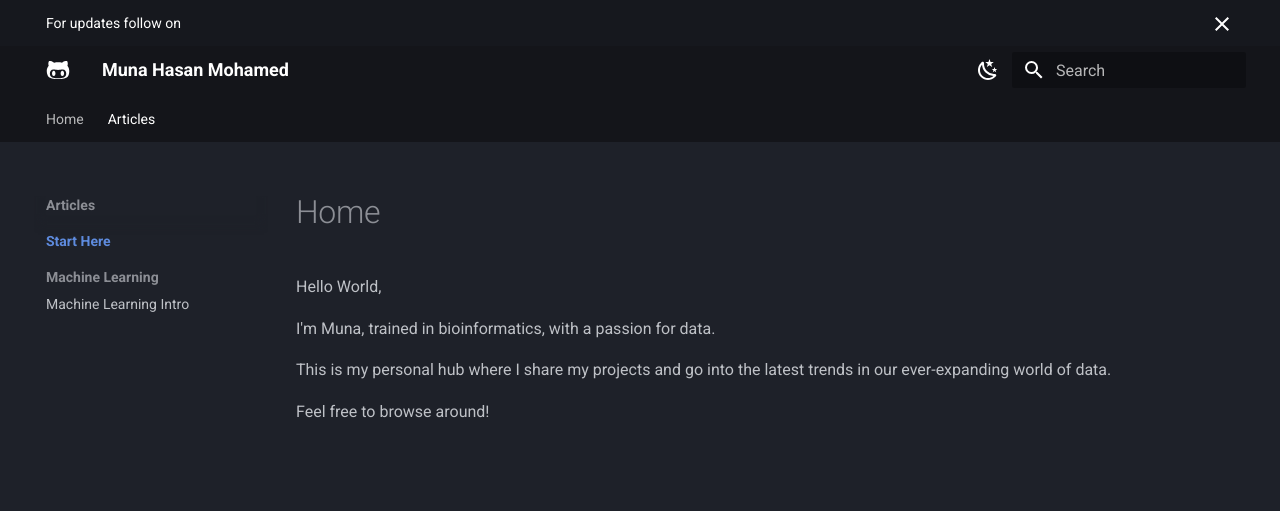
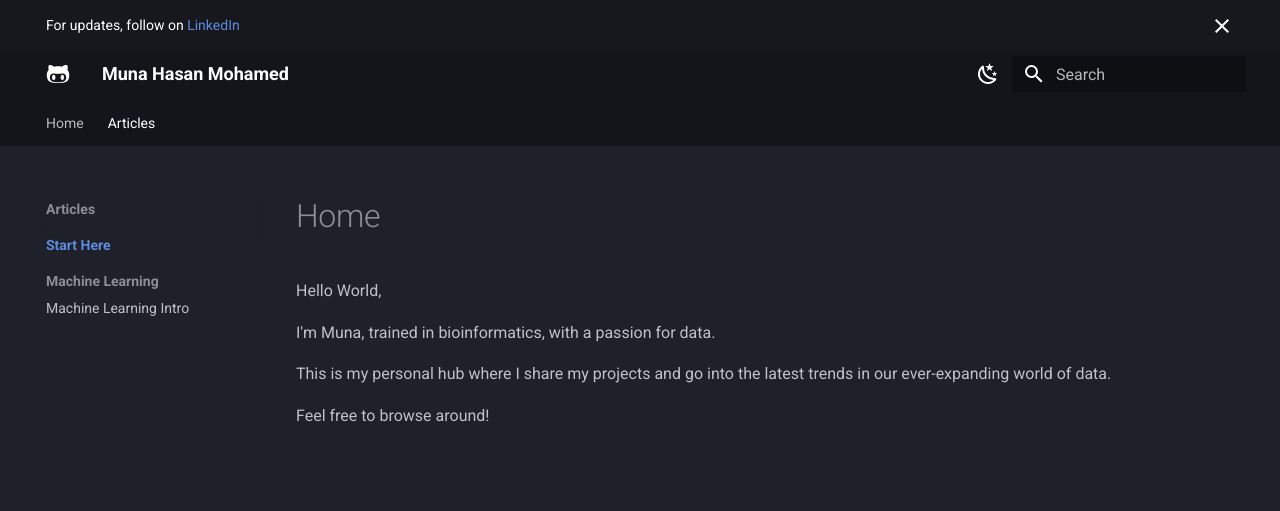
Before and after one commit to RBBU/notary, an MkDocs documentation site: the page built from docs/index.md, in a window 1280 px wide. Shown: the top 511 px of the page. Built offline with MkDocs 1.6.1 and Material for MkDocs 9.7.7, drawn with Linux system fonts in a browser that asks for light colours.

Commit message:
Adding changes

```diff
--- a/overrides/main.html
+++ b/overrides/main.html
@@ -35,14 +35,16 @@
 
 <!-- Announcement bar -->
 {% block announce %}
-  For updates follow on
-  <a rel="me" href="www.linkedin.com/in/2-muna">
+  <div class="announcement-bar">
+    <p>
+      <i class="fab fa-linkedin"></i> For updates, follow on
+      <a rel="me" href="https://www.linkedin.com/in/2-muna">
+        LinkedIn
+      </a>
+    </p>
+  </div>
+{% endblock %}
 
-
-
-  </a>
-
-{% endblock %}
 
 <!-- Theme-related JavaScript -->
 {% block scripts %}
```
